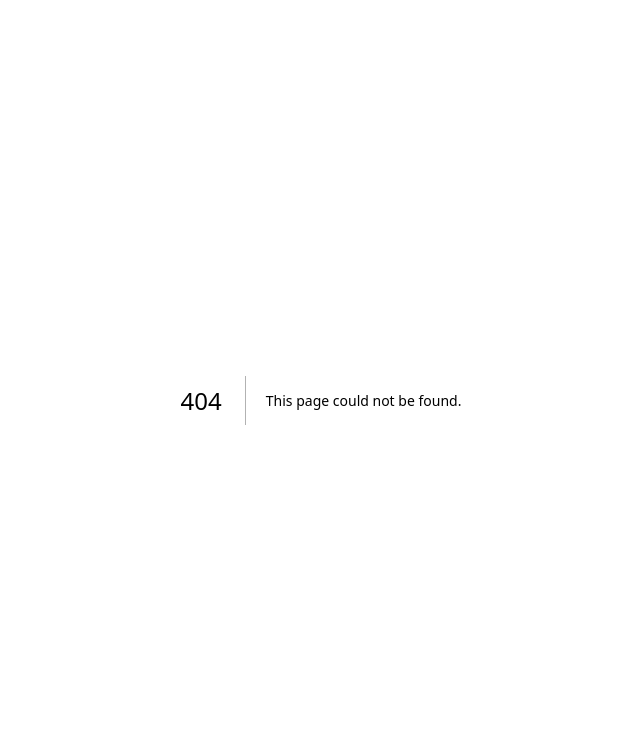
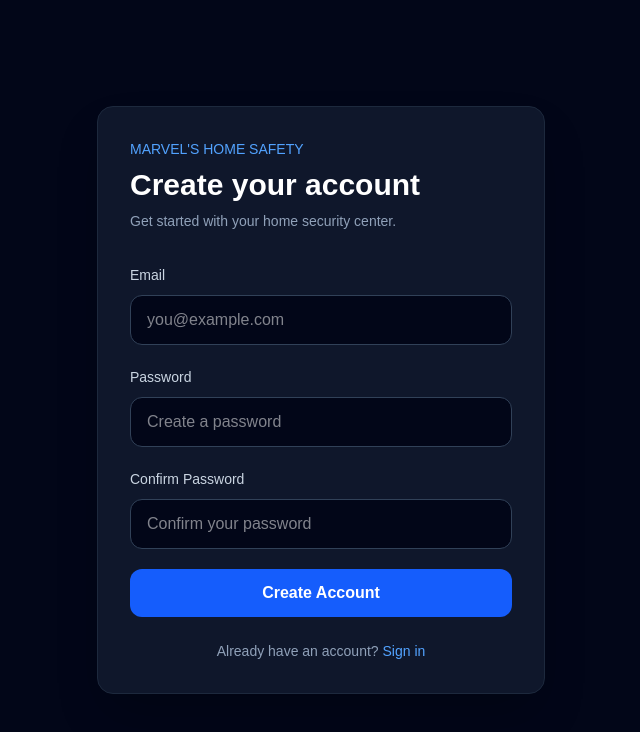
Before and after one commit to marvelousjoseph/marvels-home-safety, a Next.js app in the folder frontend/: page /signup in a window 1280 px wide. Before the commit this address had no page. Shown: the top 732 px of the page, without its empty margins (319-959 px from the left). Built offline with nearby package versions, Linux system fonts and the light colour scheme; no server answers.

Commit message:
Add user signup page

```diff
--- /dev/null
+++ b/frontend/app/signup/page.tsx
@@ -0,0 +1,160 @@
+"use client";
+
+import { FormEvent, useState } from "react";
+import { useRouter } from "next/navigation";
+import { supabase } from "@/lib/supabase";
+
+export default function SignupPage() {
+  const router = useRouter();
+
+  const [email, setEmail] = useState("");
+  const [password, setPassword] = useState("");
+  const [confirmPassword, setConfirmPassword] = useState("");
+  const [loading, setLoading] = useState(false);
+  const [message, setMessage] = useState("");
+  const [error, setError] = useState("");
+
+  async function handleSignup(event: FormEvent<HTMLFormElement>) {
+    event.preventDefault();
+
+    setError("");
+    setMessage("");
+
+    if (password !== confirmPassword) {
+      setError("Passwords do not match.");
+      return;
+    }
+
+    if (password.length < 6) {
+      setError("Password must be at least 6 characters.");
+      return;
+    }
+
+    setLoading(true);
+
+    const { data, error } = await supabase.auth.signUp({
+      email,
+      password,
+    });
+
+    if (error) {
+      setError(error.message);
+      setLoading(false);
+      return;
+    }
+
+    if (data.session) {
+      router.push("/dashboard");
+      router.refresh();
+      return;
+    }
+
+    setMessage(
+      "Account created. Please check your email to confirm your account before signing in."
+    );
+
+    setLoading(false);
+  }
+
+  return (
+    <main className="flex min-h-screen items-center justify-center bg-slate-950 px-6 text-white">
+      <div className="w-full max-w-md">
+        <div className="rounded-2xl border border-slate-800 bg-slate-900 p-8 shadow-2xl">
+
+          <p className="text-sm font-medium text-blue-400">
+            MARVEL&apos;S HOME SAFETY
+          </p>
+
+          <h1 className="mt-2 text-3xl font-bold">
+            Create your account
+          </h1>
+
+          <p className="mt-2 text-sm text-slate-400">
+            Get started with your home security center.
+          </p>
+
+          <form onSubmit={handleSignup} className="mt-8 space-y-5">
+
+            <div>
+              <label className="text-sm text-slate-300">
+                Email
+              </label>
+
+              <input
+                type="email"
+                value={email}
+                onChange={(event) => setEmail(event.target.value)}
+                required
+                className="mt-2 w-full rounded-xl border border-slate-700 bg-slate-950 px-4 py-3 text-white outline-none transition focus:border-blue-500"
+                placeholder="you@example.com"
+              />
+            </div>
+
+            <div>
+              <label className="text-sm text-slate-300">
+                Password
+              </label>
+
+              <input
+                type="password"
+                value={password}
+                onChange={(event) => setPassword(event.target.value)}
+                required
+                className="mt-2 w-full rounded-xl border border-slate-700 bg-slate-950 px-4 py-3 text-white outline-none transition focus:border-blue-500"
+                placeholder="Create a password"
+              />
+            </div>
+
+            <div>
+              <label className="text-sm text-slate-300">
+                Confirm Password
+              </label>
+
+              <input
+                type="password"
+                value={confirmPassword}
+                onChange={(event) =>
+                  setConfirmPassword(event.target.value)
+                }
+                required
+                className="mt-2 w-full rounded-xl border border-slate-700 bg-slate-950 px-4 py-3 text-white outline-none transition focus:border-blue-500"
+                placeholder="Confirm your password"
+              />
+            </div>
+
+            {error && (
+              <div className="rounded-xl border border-red-800 bg-red-950/40 p-3 text-sm text-red-400">
+                {error}
+              </div>
+            )}
+
+            {message && (
+              <div className="rounded-xl border border-emerald-800 bg-emerald-950/40 p-3 text-sm text-emerald-400">
+                {message}
+              </div>
+            )}
+
+            <button
+              type="submit"
+              disabled={loading}
+              className="w-full rounded-xl bg-blue-600 px-5 py-3 font-semibold transition hover:bg-blue-500 disabled:cursor-not-allowed disabled:opacity-50"
+            >
+              {loading ? "Creating account..." : "Create Account"}
+            </button>
+          </form>
+
+          <p className="mt-6 text-center text-sm text-slate-400">
+            Already have an account?{" "}
+            <a
+              href="/login"
+              className="font-medium text-blue-400 hover:text-blue-300"
+            >
+              Sign in
+            </a>
+          </p>
+
+        </div>
+      </div>
+    </main>
+  );
+}
```
